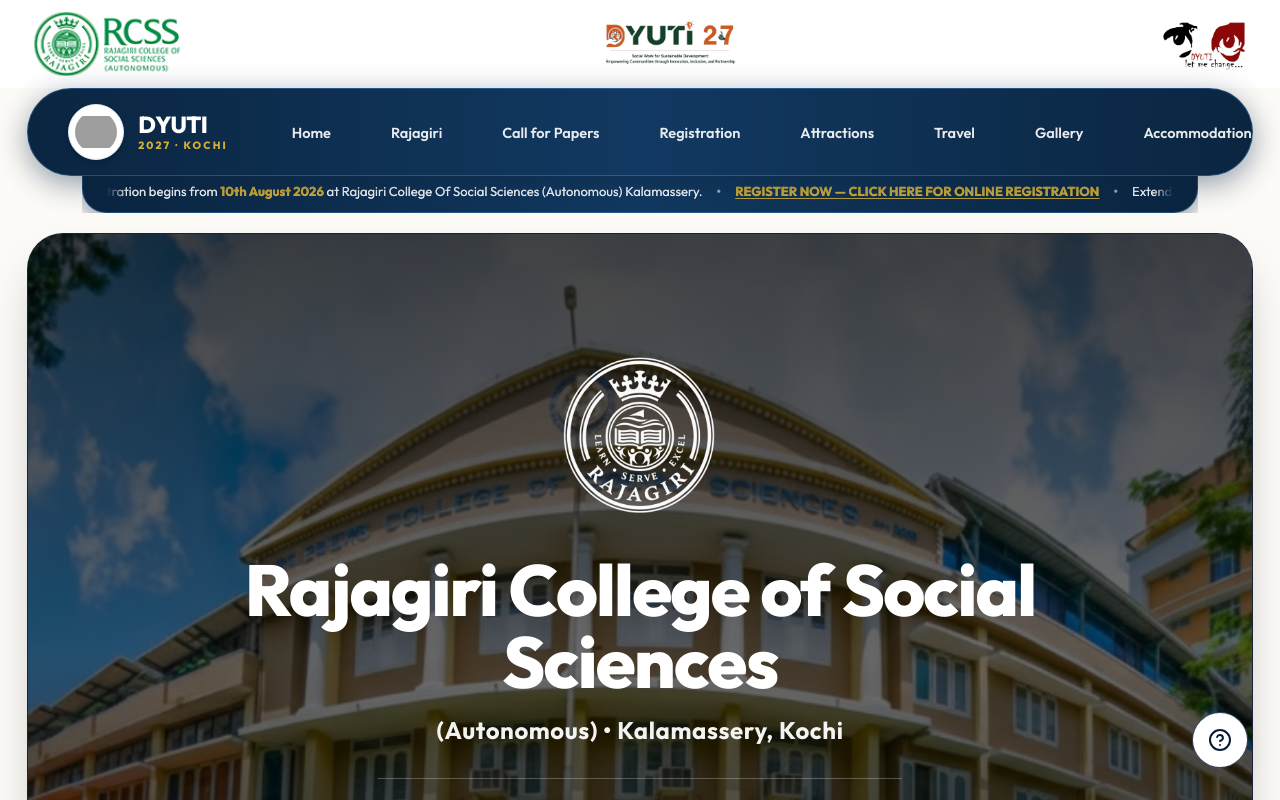
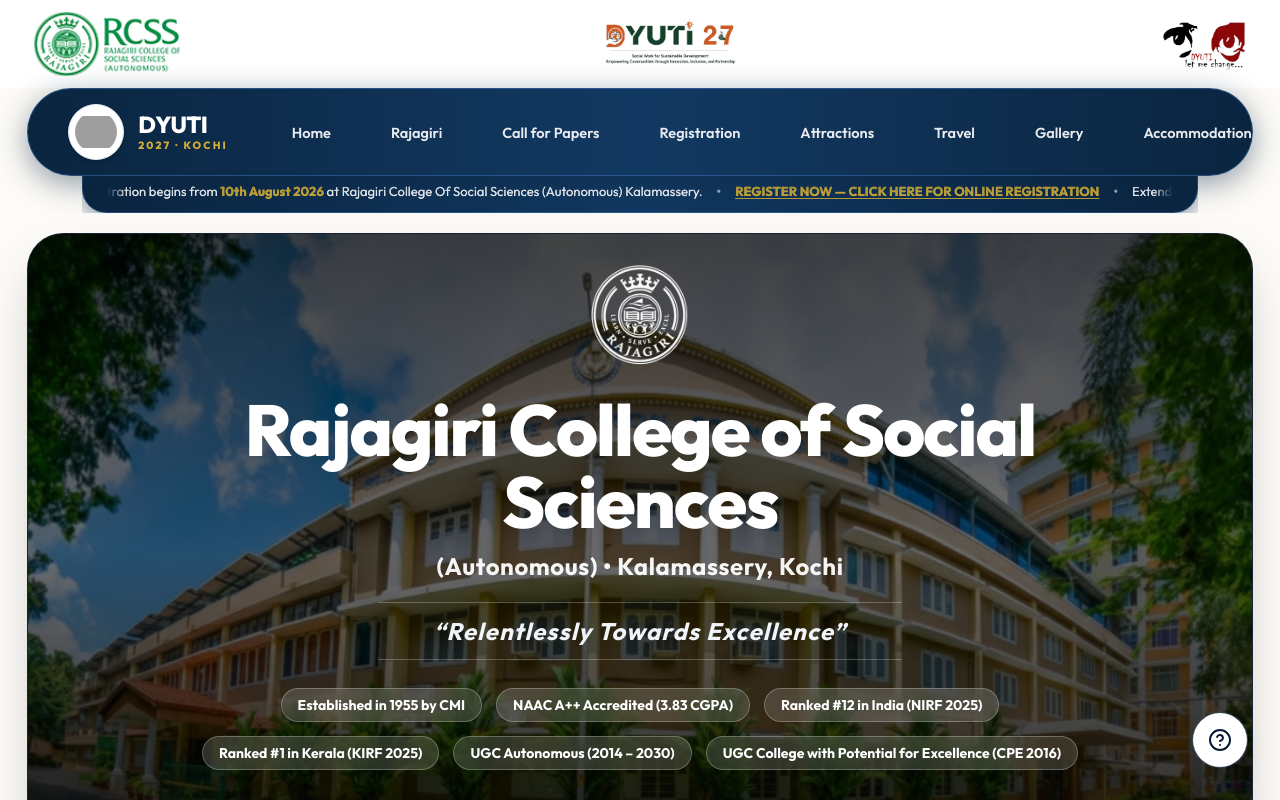
Before and after one commit to Rlabzteam/Dyuti27, a React (Vite) app: page /about in a window 1280 px wide. Shown: the top 800 px of the page. Built offline with nearby package versions, Linux system fonts and the light colour scheme; grey boxes are pictures that could not be loaded.

Commit message:
style(rajagiri): adjust hero seal image height and vertical alignment

```diff
--- a/src/pages/Rajagiri.tsx
+++ b/src/pages/Rajagiri.tsx
@@ -106,9 +106,9 @@ export const Rajagiri: React.FC = () => {
   return (
     <div className="bg-[#FDFBF7] text-slate-800 min-h-screen">
 
-      {/* ── HERO BANNER (EXPANDED TALL HEIGHT & FULL HORIZONTAL LENGTH FOR CAMPUS ARCHITECTURE DISPLAY) ── */}
+      {/* ── HERO BANNER (EXPANDED HORIZONTAL LENGTH WITH STREAMLINED PROPORTIONS) ── */}
       <div className="w-[96%] sm:w-[97%] 2xl:w-[98%] max-w-[1680px] mx-auto px-1 sm:px-2 pt-3 sm:pt-5 mb-10 sm:mb-14">
-        <div className="relative w-full min-h-[540px] sm:min-h-[620px] lg:min-h-[700px] flex flex-col items-center justify-center overflow-hidden rounded-[28px] sm:rounded-[36px] bg-slate-950 text-white border border-slate-700/50 shadow-2xl">
+        <div className="relative w-full min-h-[480px] sm:min-h-[540px] lg:min-h-[600px] flex flex-col items-center justify-center overflow-hidden rounded-[28px] sm:rounded-[36px] bg-slate-950 text-white border border-slate-700/50 shadow-2xl">
 
           {/* High Speed Local Building Photo */}
           <div className="absolute inset-0 z-0">
@@ -124,15 +124,15 @@ export const Rajagiri: React.FC = () => {
             <div className="absolute inset-0 bg-gradient-to-b from-black/65 via-black/40 to-black/80" />
           </div>
 
-          {/* Centered Hero Content */}
-          <div className="relative z-10 py-16 sm:py-24 lg:py-28 px-4 sm:px-8 text-center max-w-5xl mx-auto flex flex-col items-center justify-center space-y-6 sm:space-y-8">
+          {/* Centered Hero Content (Positioned higher with elevated vertical offset) */}
+          <div className="relative z-10 pt-6 sm:pt-8 lg:pt-10 pb-12 sm:pb-16 lg:pb-20 px-4 sm:px-8 text-center max-w-5xl mx-auto flex flex-col items-center justify-center space-y-3.5 sm:space-y-4 lg:space-y-5 -translate-y-2 sm:-translate-y-4">
 
-            {/* Centered College Crest Seal Logo (Rendered As Is) */}
-            <div className="flex justify-center">
+            {/* Centered College Crest Seal Logo (Decreased height and compact proportion) */}
+            <div className="flex justify-center mb-1">
               <img
                 src="/images/rajagiri_white_seal.png"
                 alt="Rajagiri College of Social Sciences Seal"
-                className="w-28 h-28 sm:w-36 sm:h-36 lg:w-44 lg:h-44 object-contain"
+                className="w-20 h-20 sm:w-24 sm:h-24 lg:w-28 lg:h-28 object-contain"
                 loading="eager"
                 fetchPriority="high"
                 decoding="async"
@@ -141,7 +141,7 @@ export const Rajagiri: React.FC = () => {
 
             {/* Centered College Title */}
             <div>
-              <h1 className="font-heading font-black text-3xl sm:text-5xl lg:text-6xl xl:text-7xl tracking-tight text-white leading-tight mb-3 sm:mb-4">
+              <h1 className="font-heading font-black text-3xl sm:text-5xl lg:text-6xl xl:text-7xl tracking-tight text-white leading-tight mb-2 sm:mb-3">
                 Rajagiri College of Social Sciences
               </h1>
               <p className="text-base sm:text-2xl font-sans font-bold text-white/95 tracking-wide m-0">
@@ -150,14 +150,14 @@ export const Rajagiri: React.FC = () => {
             </div>
 
             {/* Motto */}
-            <div className="inline-block border-y border-white/25 py-2.5 sm:py-3.5 px-8 sm:px-14 my-1 backdrop-blur-xs">
+            <div className="inline-block border-y border-white/25 py-2 sm:py-3 px-8 sm:px-14 my-0.5 backdrop-blur-xs">
               <p className="text-base sm:text-xl md:text-2xl font-heading font-bold text-slate-100 italic tracking-wider m-0">
                 &ldquo;Relentlessly Towards Excellence&rdquo;
               </p>
             </div>
 
             {/* Centered Accreditation Badges matching dyuti.in live data */}
-            <div className="flex flex-wrap items-center justify-center gap-2.5 sm:gap-3.5 pt-2">
+            <div className="flex flex-wrap items-center justify-center gap-2.5 sm:gap-3.5 pt-1 sm:pt-2">
               <span className="px-4 py-1.5 rounded-full bg-white/15 border border-white/25 text-white text-xs sm:text-sm font-bold backdrop-blur-md shadow-xs">
                 Established in 1955 by CMI
               </span>
```
